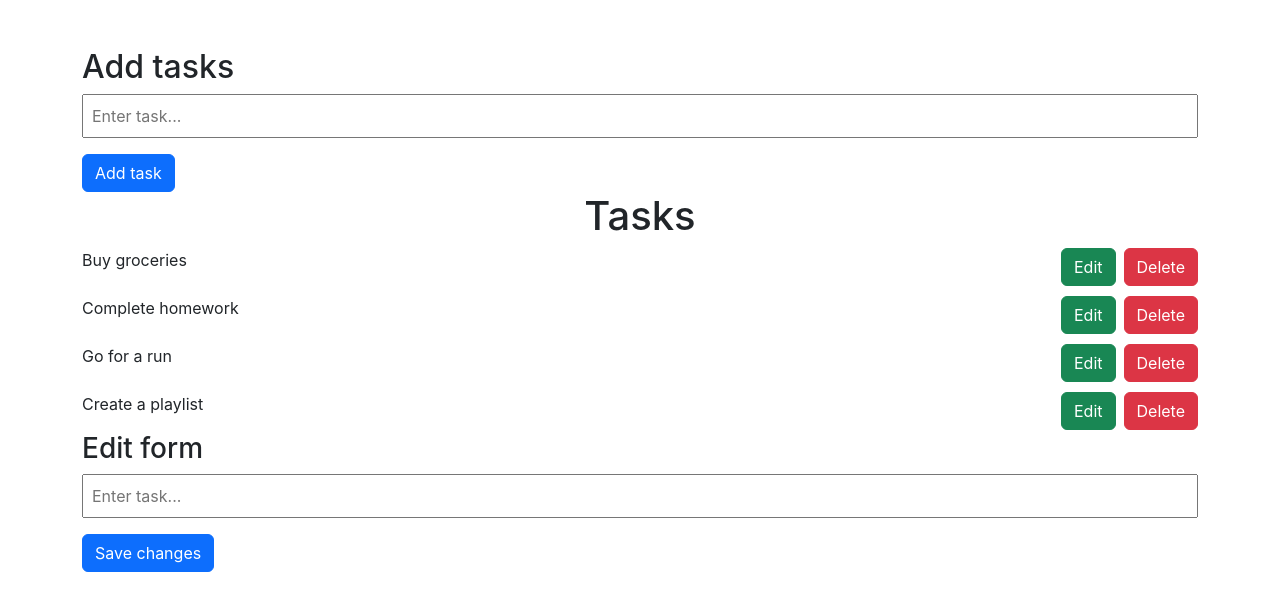
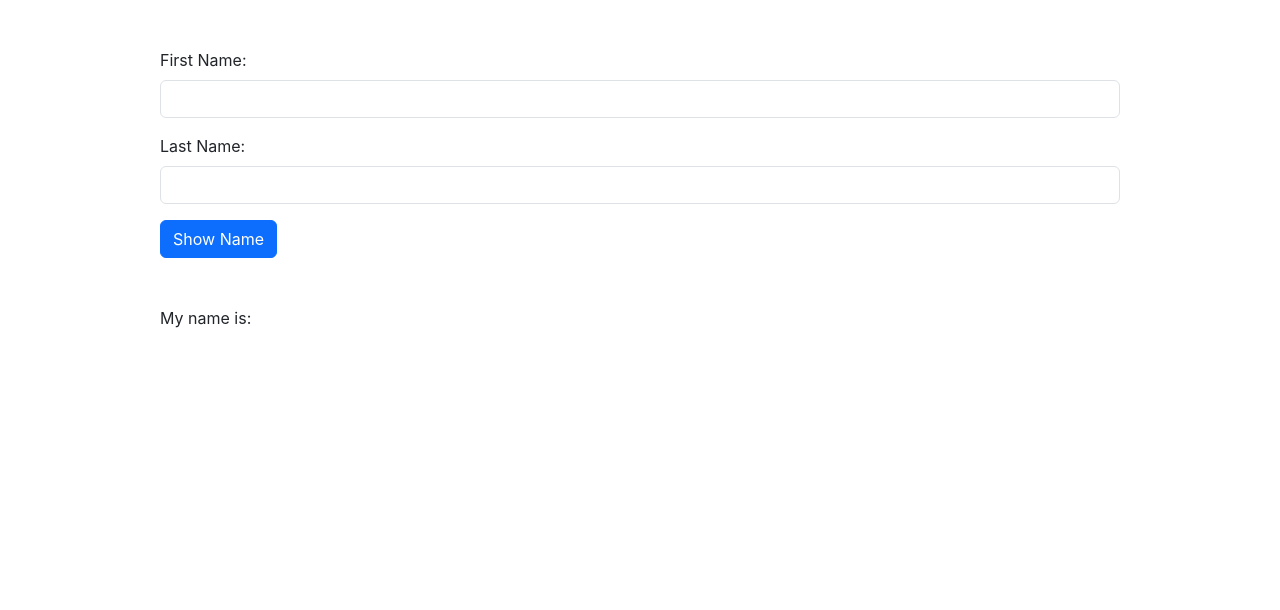
Before and after one commit to uttamthegoat/angular-tutorial, an Angular app: page / in a window 1280 px wide. Shown: the top 610 px of the page. Built offline with nearby package versions, Linux system fonts and the light colour scheme.

Commit message:
Pulling updates

```diff
--- a/package.json
+++ b/package.json
@@ -20,12 +20,12 @@
     "@angular/platform-browser-dynamic": "^17.0.0",
     "@angular/platform-server": "^17.0.0",
     "@angular/router": "^17.0.0",
-    "@angular/ssr": "^17.0.7",
-    "bootstrap": "^5.3.2",
+    "@angular/ssr": "^17.0.9",
     "express": "^4.18.2",
     "rxjs": "~7.8.0",
     "tslib": "^2.3.0",
-    "zone.js": "~0.14.2"
+    "zone.js": "~0.14.2",
+    "bootstrap": "^5.3.2"
   },
   "devDependencies": {
     "@angular-devkit/build-angular": "^17.0.7",
--- a/src/app/app.component.html
+++ b/src/app/app.component.html
@@ -1,8 +1,8 @@
 <main>
-  <!-- <app-home></app-home> -->
+  <app-home></app-home>
   <!-- <app-shoppinglist></app-shoppinglist> -->
   <!-- <app-calculator></app-calculator> -->
   <!-- <app-fact-square></app-fact-square> -->
   <!-- <app-student-info></app-student-info> -->
-  <app-todo></app-todo>
+  <!-- <app-todo></app-todo> -->
 </main>
--- a/src/app/todo/todo.component.html
+++ b/src/app/todo/todo.component.html
@@ -1,18 +1,41 @@
 <div class="container mt-5">
-
   <!-- add tasks -->
   <h2>Add tasks</h2>
   <form class="d-flex flex-column">
-        <input type="text" name="task" #taskInfo placeholder="Enter task..." class="pe-3 p-2 mb-3">
-        <button type="button" class="btn btn-primary" style="width: fit-content;" (click)="addTask(taskInfo.value)">Add task</button>
+    <input
+      type="text"
+      name="task"
+      #taskInfo
+      placeholder="Enter task..."
+      class="pe-3 p-2 mb-3"
+    />
+    <button
+      type="button"
+      class="btn btn-primary"
+      style="width: fit-content"
+      (click)="addTask(taskInfo.value)"
+    >
+      Add task
+    </button>
   </form>
   <div>
     <h1 class="text-center">Tasks</h1>
-        <div *ngFor="let task of todolist" class="d-flex justify-content-between mt-2">
-            <p>{{task}}</p>
+    <div
+      *ngFor="let task of todolist"
+      class="d-flex justify-content-between mt-2"
+    >
+      <p>{{ task }}</p>
       <div>
-                <button type="button" class="btn btn-success me-2" (click)="startEdit(task)">Edit</button>
-                <button type="button" class="btn btn-danger" (click)="deleteTask(task)">Delete</button>
+        <button
+          type="button"
+          class="btn btn-success me-2"
+          (click)="startEdit(task)"
+        >
+          Edit
+        </button>
+        <button type="button" class="btn btn-danger" (click)="deleteTask(task)">
+          Delete
+        </button>
       </div>
     </div>
   </div>
@@ -20,7 +43,21 @@
   <!-- Edit form -->
   <h3>Edit form</h3>
   <form class="d-flex flex-column" [style.display]="show">
-        <input type="text" name="taskEdit" #taskEdit placeholder="Enter task..." class="pe-3 p-2 mb-3"[value]="toEditTask">
-        <button type="button" class="btn btn-primary" style="width: fit-content;" (click)="editTask(taskEdit.value)">Save changes</button>
+    <input
+      type="text"
+      name="taskEdit"
+      #taskEdit
+      placeholder="Enter task..."
+      class="pe-3 p-2 mb-3"
+      [value]="toEditTask"
+    />
+    <button
+      type="button"
+      class="btn btn-primary"
+      style="width: fit-content"
+      (click)="editTask(taskEdit.value)"
+    >
+      Save changes
+    </button>
   </form>
 </div>
```
Also changed, not shown: 1 other file (tests, documents, lock files or other folders). Lines whose indentation alone changed are shown as unchanged.
